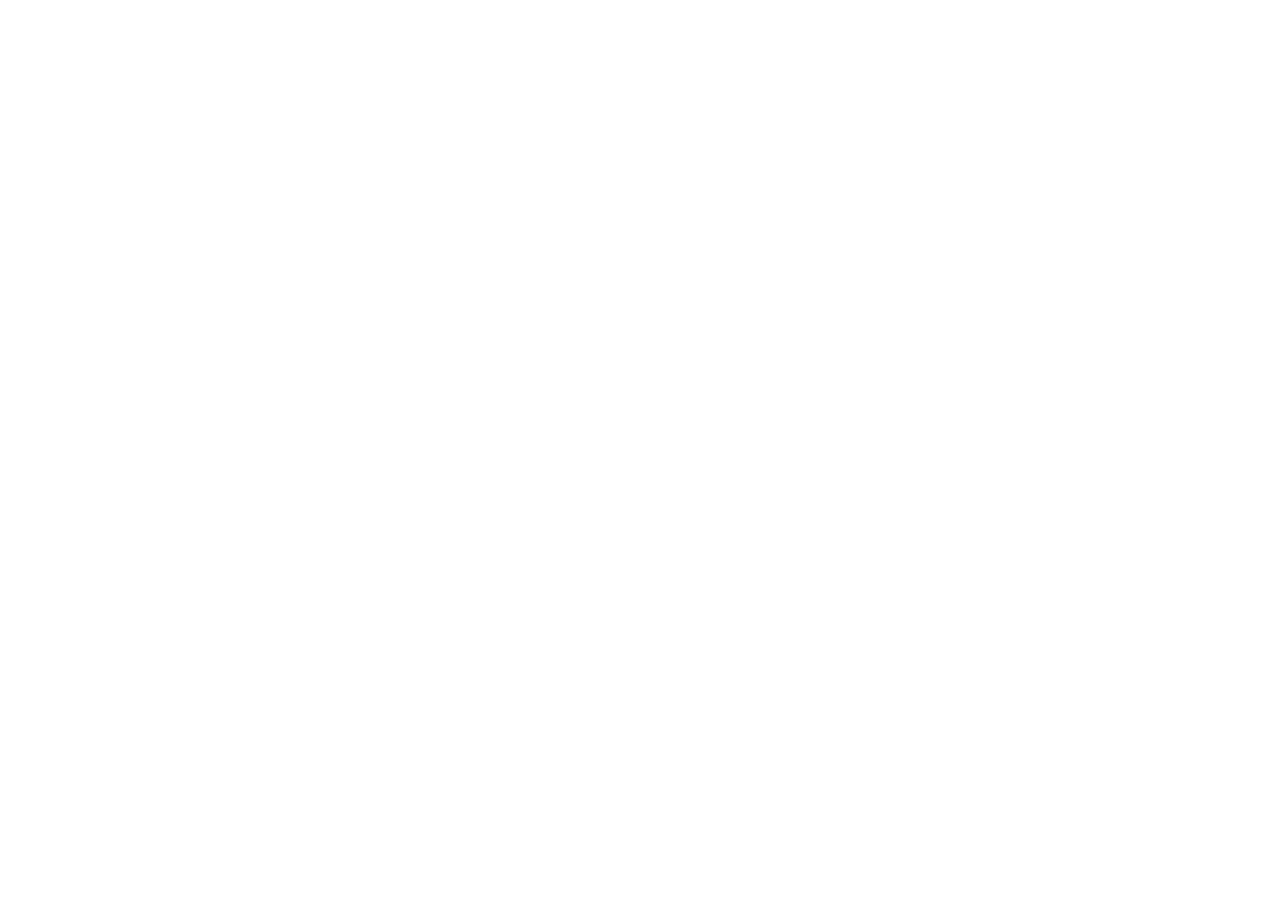
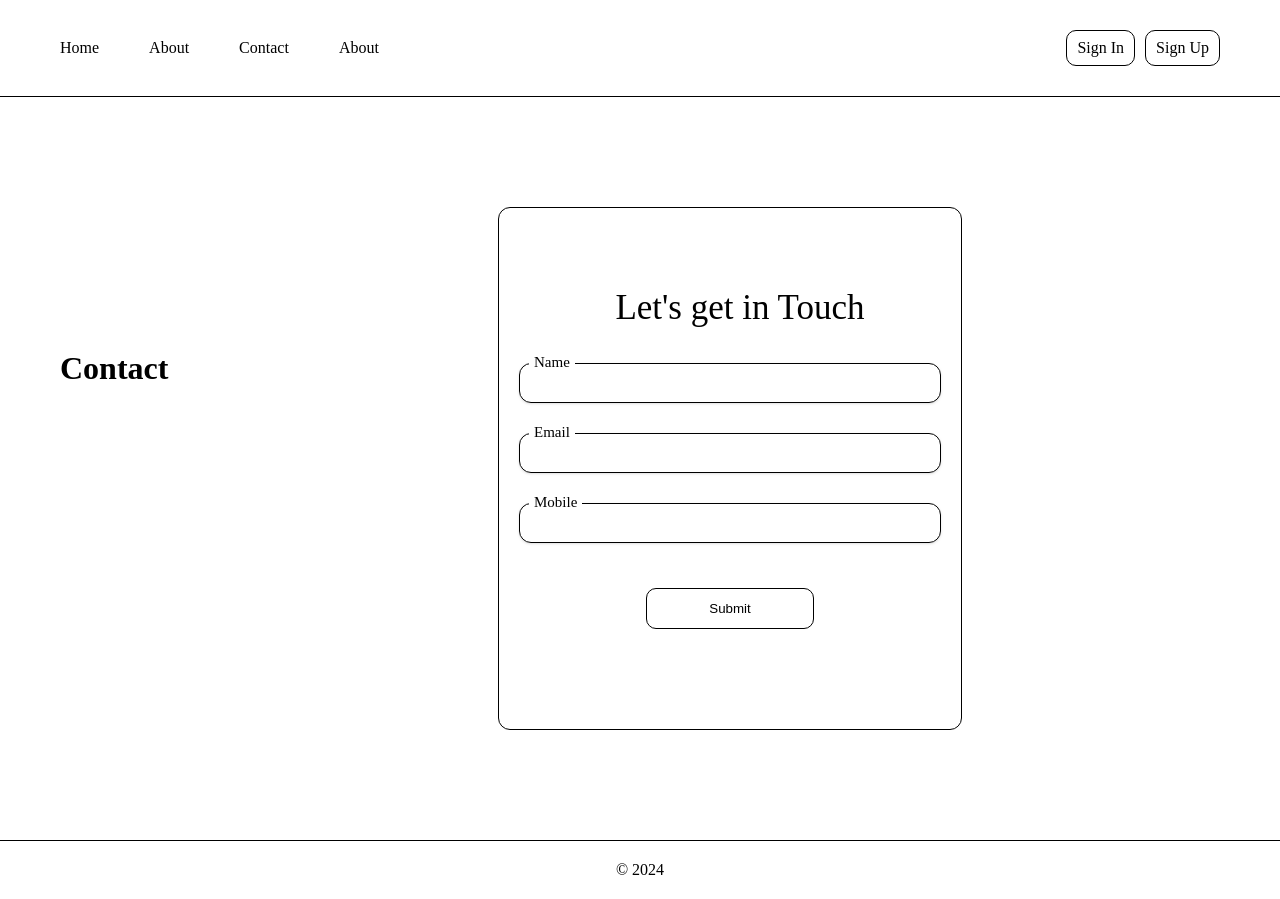
Before and after one commit to BTavkhelidze/tbchomework-1, a React (Vite) app: page /contact in a window 1280 px wide. Before the commit this address had no page. Before the commit the page ends 800 px from the top, so only its background shows below. Built offline with nearby package versions, Linux system fonts and the light colour scheme.

Commit message:
feature contactUs.jsx
adding contactUs.jsx

```diff
--- a/src/App.jsx
+++ b/src/App.jsx
@@ -5,6 +5,8 @@
 import Content from './components/Content/Content';
 
 import About from './components/About/About';
+import Contact from './components/Contact/Contact';
+import Assignement from './components/Assignment3/Assignement';
 
 function App() {
   return (
@@ -13,7 +15,9 @@
         <Routes>
           <Route path='/' element={<Layout />}>
             <Route index element={<Content />} />
-            <Route path='/about' element={<About />} />
+            <Route path='about' element={<About />} />
+            <Route path='contact' element={<Contact />} />
+            <Route path='assignment-3' element={<Assignement />} />
           </Route>
         </Routes>
       </div>
--- a/src/components/About/About.css
+++ b/src/components/About/About.css
@@ -7,10 +7,13 @@
   align-items: center;
   padding: 30px 60px;
 }
+.about_container > .title_wrapper {
+  width: 180px;
 
-.about_container > .aU_title {
-  text-align: center;
-  padding-bottom: 200px;
+  margin-bottom: 150px;
+}
+.about_container > .title_wrapper > .title {
+  margin-bottom: 50px;
 }
 
 .about_container > .aU_description_wrapper {
--- a/src/components/About/About.jsx
+++ b/src/components/About/About.jsx
@@ -3,7 +3,9 @@
 const About = () => {
   return (
     <div className='about_container'>
-      <h1 className='aU_title'> About US</h1>
+      <div className='title_wrapper'>
+        <h1 className='title'> About US</h1>
+      </div>
       <div className='aU_description_wrapper'>
         <p className='aU_description'>
           Welcome to our online shoping website, your one-stop online shopping
@@ -13,8 +15,8 @@
           online shopping easy, convenient, and accessible to everyone. We
           strive to provide a user-friendly interface, competitive prices, and a
           vast selection of products to cater to diverse tastes and preferences.
-          Whether you're looking for everyday essentials, gifts for loved ones.
-          If you have any questions or concerns, please don't hesitate to reach
+          Whether you are looking for everyday essentials, gifts for loved ones.
+          If you have any questions or concerns, please do not hesitate to reach
           out to us. Thank you for choosing us, and happy shopping!
         </p>
       </div>
--- /dev/null
+++ b/src/components/Contact/Contact.css
@@ -0,0 +1,120 @@
+.contact_container {
+  max-width: 1440px;
+  width: 100%;
+  margin: 0 auto;
+  display: flex;
+  justify-content: center;
+  align-items: center;
+  padding: 30px 60px;
+}
+.contact_container > .title_wrapper {
+  width: 180px;
+
+  margin-bottom: 150px;
+}
+.contact_container > .title_wrapper > .title {
+  margin-bottom: 50px;
+}
+
+.contact_container > .contact_wrapper {
+  width: 40%;
+  display: flex;
+  flex-direction: column;
+  justify-content: center;
+  /* align-items: center; */
+  text-align: center;
+  margin: 80px auto;
+  border: 1px solid black;
+  padding: 60px 20px 100px 20px;
+  border-radius: 12px;
+}
+
+.contact_container > .contact_wrapper > .contact > .first_text {
+  padding: 20px 0 0 20px;
+  font-size: 35px;
+}
+.contact_container > .contact_wrapper > .submit_form {
+  width: 100%;
+
+  display: flex;
+  flex-direction: column;
+}
+.contact_container > .contact_wrapper > .submit_form > form {
+  margin: 0 auto;
+  width: 100%;
+}
+.contact_container > .contact_wrapper > .submit_form > form > .label_wrapper {
+  position: relative;
+  height: 40px;
+  width: 70%;
+  margin: 30px 0;
+
+  width: 100%;
+}
+
+.contact_container
+  > .contact_wrapper
+  > .submit_form
+  > form
+  > .label_wrapper
+  > label {
+  top: -1px;
+  position: absolute;
+
+  left: 10px;
+  padding-right: 5px;
+  padding-left: 5px;
+  background-color: white;
+  transform: translateY(-20%);
+
+  font-size: 15px;
+
+  font-weight: 500;
+}
+
+.contact_container
+  > .contact_wrapper
+  > .submit_form
+  > form
+  > .label_wrapper
+  > input {
+  margin-top: 5px;
+  border-radius: 4px;
+  padding: 8px 12px;
+  outline: 2px solid transparent;
+  outline-offset: 2px;
+  --tw-shadow: 0 1px 3px 0 rgb(0 0 0 / 0.1), 0 1px 2px -1px rgb(0 0 0 / 0.1);
+  --tw-shadow-colored: 0 1px 3px 0 var(--tw-shadow-color),
+    0 1px 2px -1px var(--tw-shadow-color);
+  box-shadow: var(--tw-ring-offset-shadow, 0 0 #0000),
+    var(--tw-ring-shadow, 0 0 #0000), var(--tw-shadow);
+  width: 100%;
+  height: 100%;
+  background: transparent;
+  border: 1px solid black;
+  border-radius: 12px;
+  outline: none;
+  padding: 3px;
+  padding-left: 10px;
+  font-size: 16px;
+}
+
+.contact_container > .contact_wrapper > .submit_form > form > button {
+  justify-self: center;
+  align-self: center;
+  margin-top: 20px;
+  padding: 20px 10px;
+  margin-top: 20px;
+  background-color: white;
+  padding: 12px 62px;
+  border: none;
+  border-radius: 10px;
+  cursor: pointer;
+
+  border: 1px solid black;
+  &:hover {
+    background-color: black;
+    color: #faf8f1;
+    transition: all 0.5s;
+  }
+}
--- /dev/null
+++ b/src/components/Contact/Contact.jsx
@@ -0,0 +1,38 @@
+import React from 'react';
+import './Contact.css';
+const Contact = () => {
+  return (
+    <div className='contact_container'>
+      <div className='title_wrapper'>
+        <h1 className='title'> Contact</h1>
+      </div>
+      <div className='contact_wrapper'>
+        <div className='contact'>
+          <div className='first_text'>Let's get in Touch</div>
+        </div>
+        <div className='submit_form'>
+          <form>
+            <div className='label_wrapper'>
+              <input type='text' id='username' />
+              <label htmlFor='username'>Name</label>
+            </div>
+
+            <div className='label_wrapper'>
+              <input type='text' id='email' />
+              <label htmlFor='email'>Email</label>
+            </div>
+
+            <div className='label_wrapper'>
+              <input type='tel' id='secondname' required />
+              <label htmlFor='secondname'>Mobile</label>
+            </div>
+
+            <button type='submit'>Submit</button>
+          </form>
+        </div>
+      </div>
+    </div>
+  );
+};
+
+export default Contact;
```
